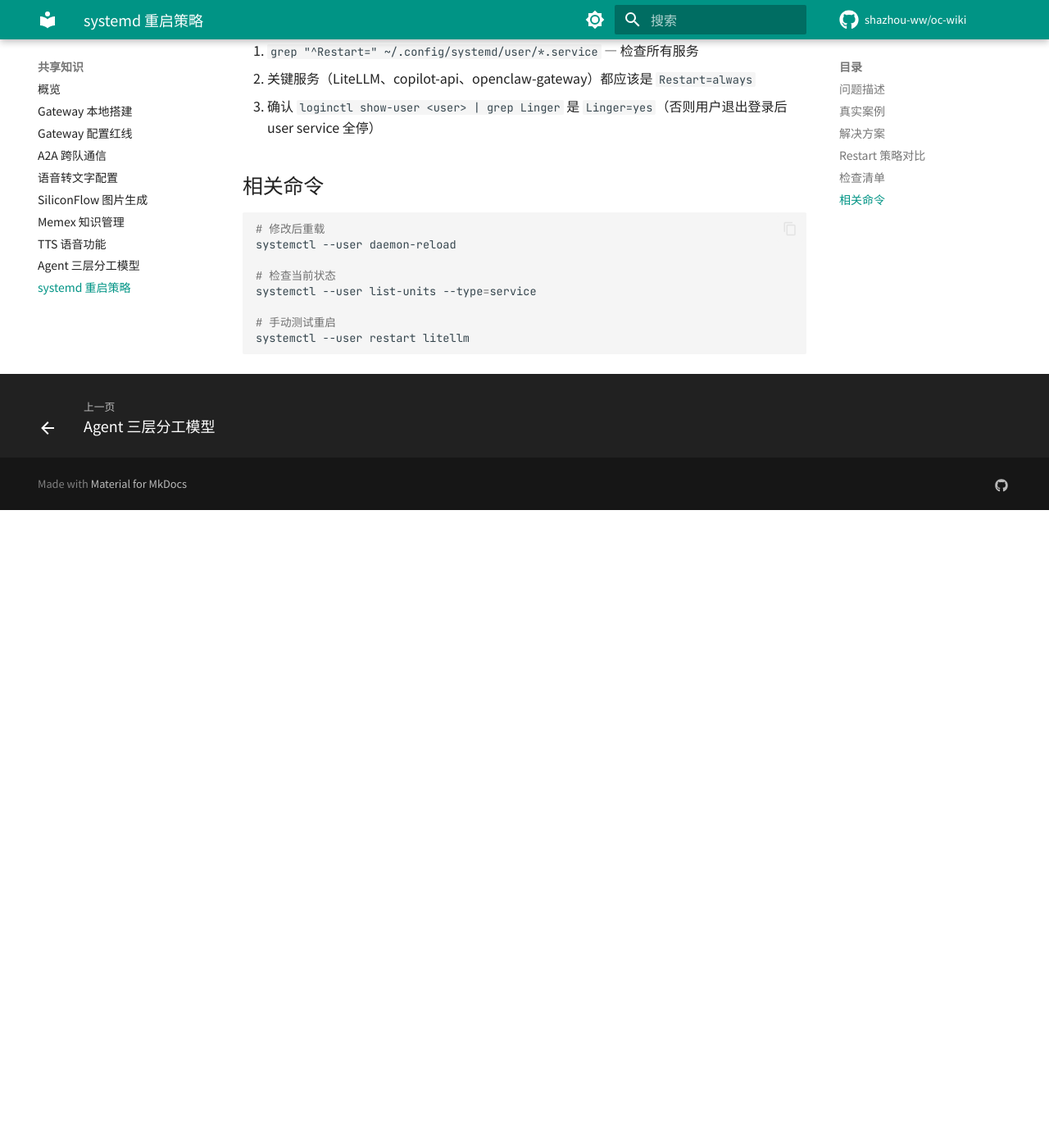
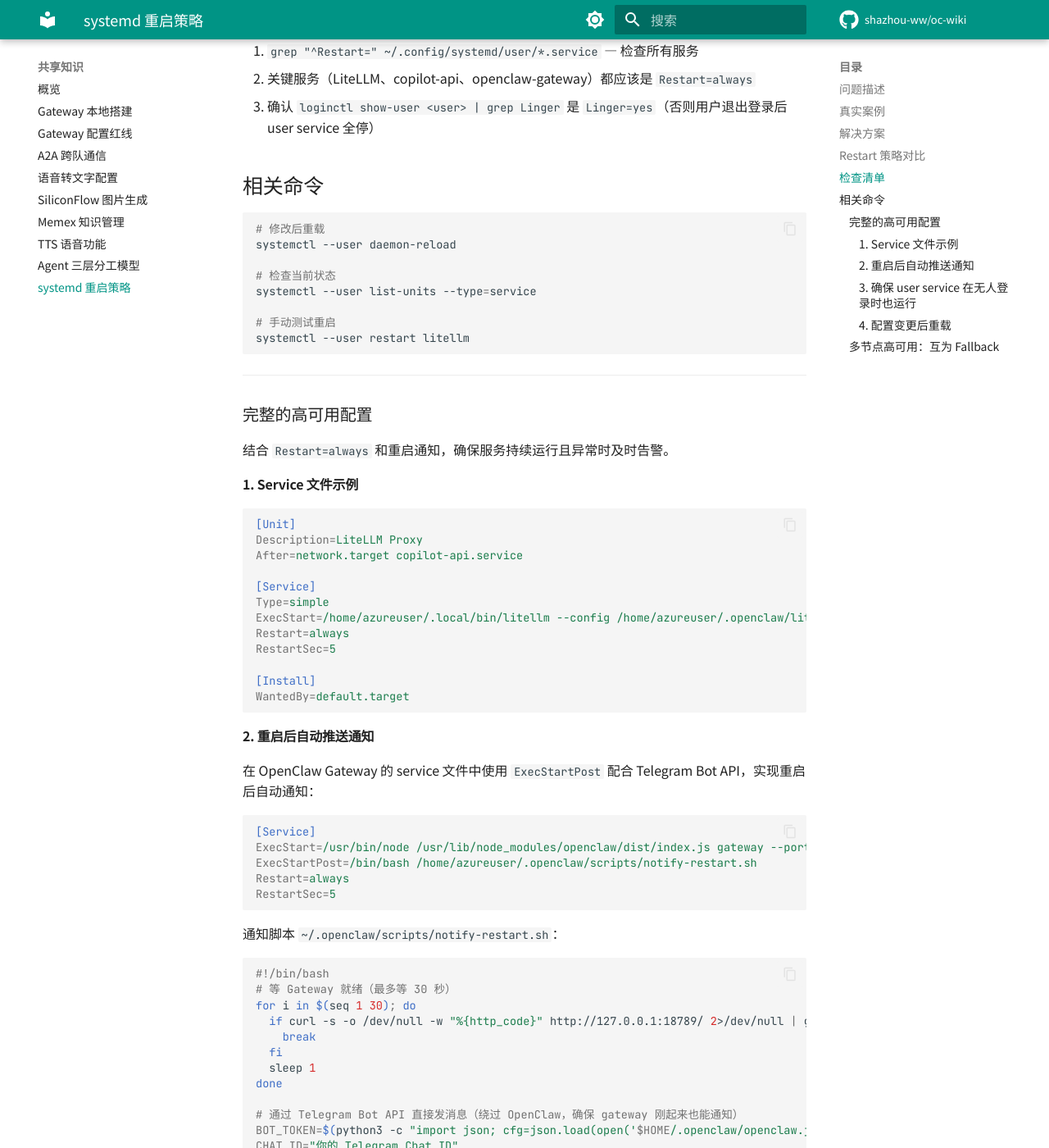
Before and after one commit to shazhou-ww/oc-wiki, an MkDocs documentation site: the page built from docs/shared/systemd-service-restart-policy.md, in a window 1280 px wide and 1400 px high, scrolled down 1164 px. Shown: the whole window at 82% size. Built offline with MkDocs 1.6.1 and Material for MkDocs 9.7.7, drawn with Linux system fonts in a browser that asks for light colours; comment, search, counter and statistics services are not loaded; before the commit the page ends 1786 px from its top, so only the background shows below that; some of the changed text lies outside the part shown.

Commit message:
docs: 追加 systemd 自动重启通知和多节点 fallback 方案

````diff
--- a/docs/shared/systemd-service-restart-policy.md
+++ b/docs/shared/systemd-service-restart-policy.md
@@ -50,3 +50,131 @@ systemctl --user list-units --type=service
 # 手动测试重启
 systemctl --user restart litellm
 ```
+
+---
+
+### 完整的高可用配置
+
+结合 `Restart=always` 和重启通知，确保服务持续运行且异常时及时告警。
+
+#### 1. Service 文件示例
+
+```ini
+[Unit]
+Description=LiteLLM Proxy
+After=network.target copilot-api.service
+
+[Service]
+Type=simple
+ExecStart=/home/azureuser/.local/bin/litellm --config /home/azureuser/.openclaw/litellm/config.yaml --host 0.0.0.0 --port 4000
+Restart=always
+RestartSec=5
+
+[Install]
+WantedBy=default.target
+```
+
+#### 2. 重启后自动推送通知
+
+在 OpenClaw Gateway 的 service 文件中使用 `ExecStartPost` 配合 Telegram Bot API，实现重启后自动通知：
+
+```ini
+[Service]
+ExecStart=/usr/bin/node /usr/lib/node_modules/openclaw/dist/index.js gateway --port 18789
+ExecStartPost=/bin/bash /home/azureuser/.openclaw/scripts/notify-restart.sh
+Restart=always
+RestartSec=5
+```
+
+通知脚本 `~/.openclaw/scripts/notify-restart.sh`：
+
+```bash
+#!/bin/bash
+# 等 Gateway 就绪（最多等 30 秒）
+for i in $(seq 1 30); do
+  if curl -s -o /dev/null -w "%{http_code}" http://127.0.0.1:18789/ 2>/dev/null | grep -q "200\|401"; then
+    break
+  fi
+  sleep 1
+done
+
+# 通过 Telegram Bot API 直接发消息（绕过 OpenClaw，确保 gateway 刚起来也能通知）
+BOT_TOKEN=$(python3 -c "import json; cfg=json.load(open('$HOME/.openclaw/openclaw.json')); print(cfg['channels']['telegram']['accounts']['default']['botToken'])")
+CHAT_ID="你的 Telegram Chat ID"
+HOSTNAME=$(hostname)
+TIMESTAMP=$(date -u '+%Y-%m-%d %H:%M:%S UTC')
+
+curl -s -X POST "https://api.telegram.org/bot${BOT_TOKEN}/sendMessage" \
+  -d chat_id="${CHAT_ID}" \
+  -d text="🔄 OpenClaw Gateway 已重启
+🖥️ ${HOSTNAME}
+🕐 ${TIMESTAMP}" \
+  -d parse_mode="HTML" > /dev/null 2>&1
+```
+
+**关键点：** 通知脚本直接调用 Telegram Bot API，不依赖 OpenClaw gateway 本身，因此即使 gateway 刚启动还未完全就绪，通知也能发出。
+
+#### 3. 确保 user service 在无人登录时也运行
+
+```bash
+# 开启 linger，否则用户退出登录后所有 user service 停止
+loginctl enable-linger $(whoami)
+
+# 验证
+loginctl show-user $(whoami) | grep Linger
+# 输出: Linger=yes
+```
+
+#### 4. 配置变更后重载
+
+```bash
+# 修改 service 文件后必须重载
+systemctl --user daemon-reload
+
+# 重启服务使配置生效
+systemctl --user restart openclaw-gateway
+systemctl --user restart litellm
+```
+
+### 多节点高可用：互为 Fallback
+
+当有多台机器运行 OpenClaw 时，可以在 **OpenClaw 层**配置模型 fallback，实现任一节点的 LiteLLM 挂掉时自动切换到另一台。
+
+⚠️ **不要在 LiteLLM 层互相 fallback**，否则两边 copilot-api 都挂时会循环请求导致雪崩。
+
+在 `openclaw.json` 中配置：
+
+```json
+{
+  "models": {
+    "providers": {
+      "litellm": {
+        "baseUrl": "http://127.0.0.1:4000/v1",
+        "apiKey": "sk-local-key"
+      },
+      "remote-litellm": {
+        "baseUrl": "https://remote-host.example.com/litellm/v1",
+        "apiKey": "sk-remote-key"
+      }
+    }
+  },
+  "agents": {
+    "defaults": {
+      "model": {
+        "primary": "litellm/claude-opus-4.6",
+        "fallbacks": [
+          "remote-litellm/claude-opus-4.6",
+          "remote-litellm/claude-sonnet-4"
+        ]
+      }
+    }
+  }
+}
+```
+
+**要点：**
+- 使用 HTTPS + 域名访问远端 LiteLLM，防止中间人攻击
+- OpenClaw 在本地 LiteLLM 失败后自动 fallback 到远端
+- 两台机器互相配置，任一台存活即可继续工作
+
+---
````
